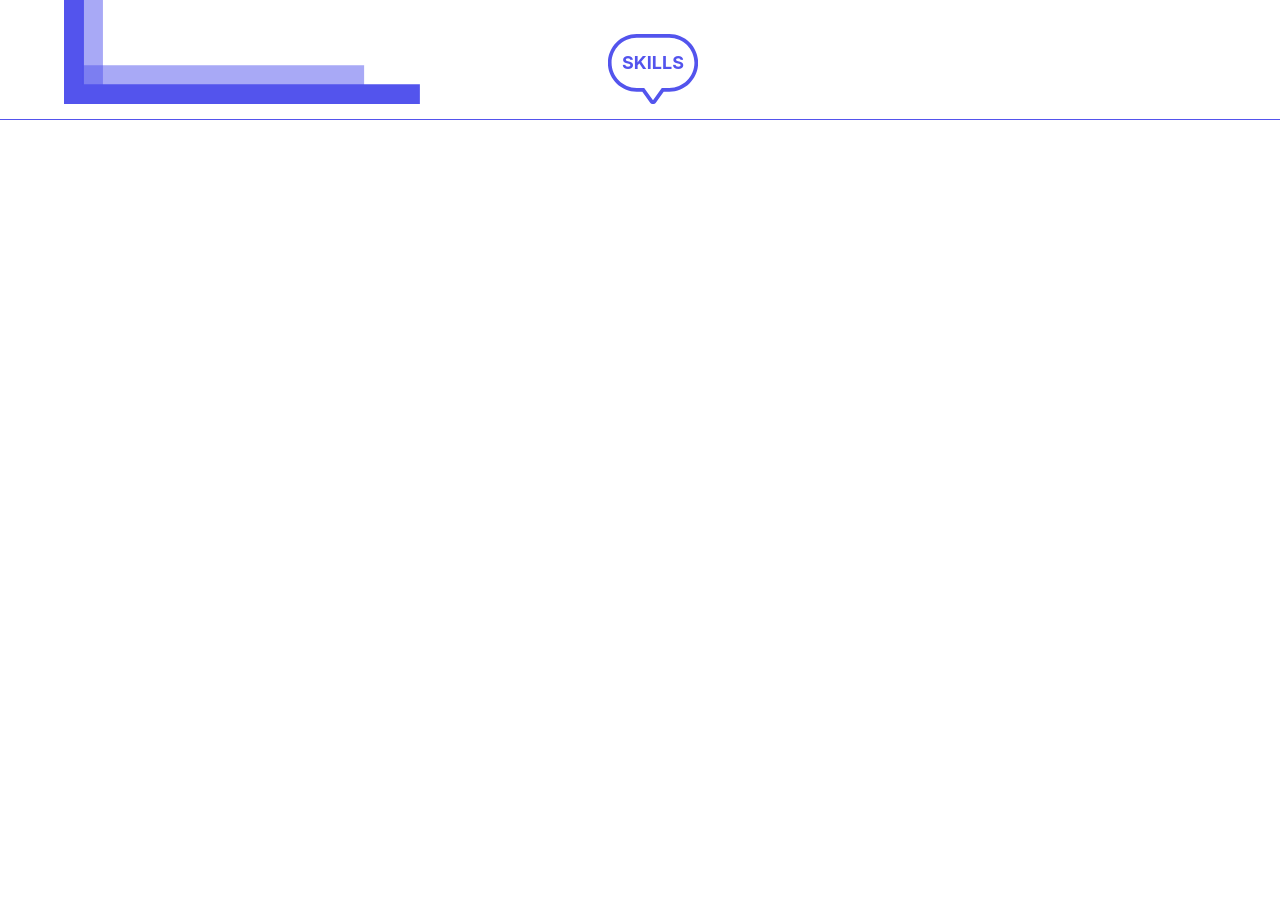
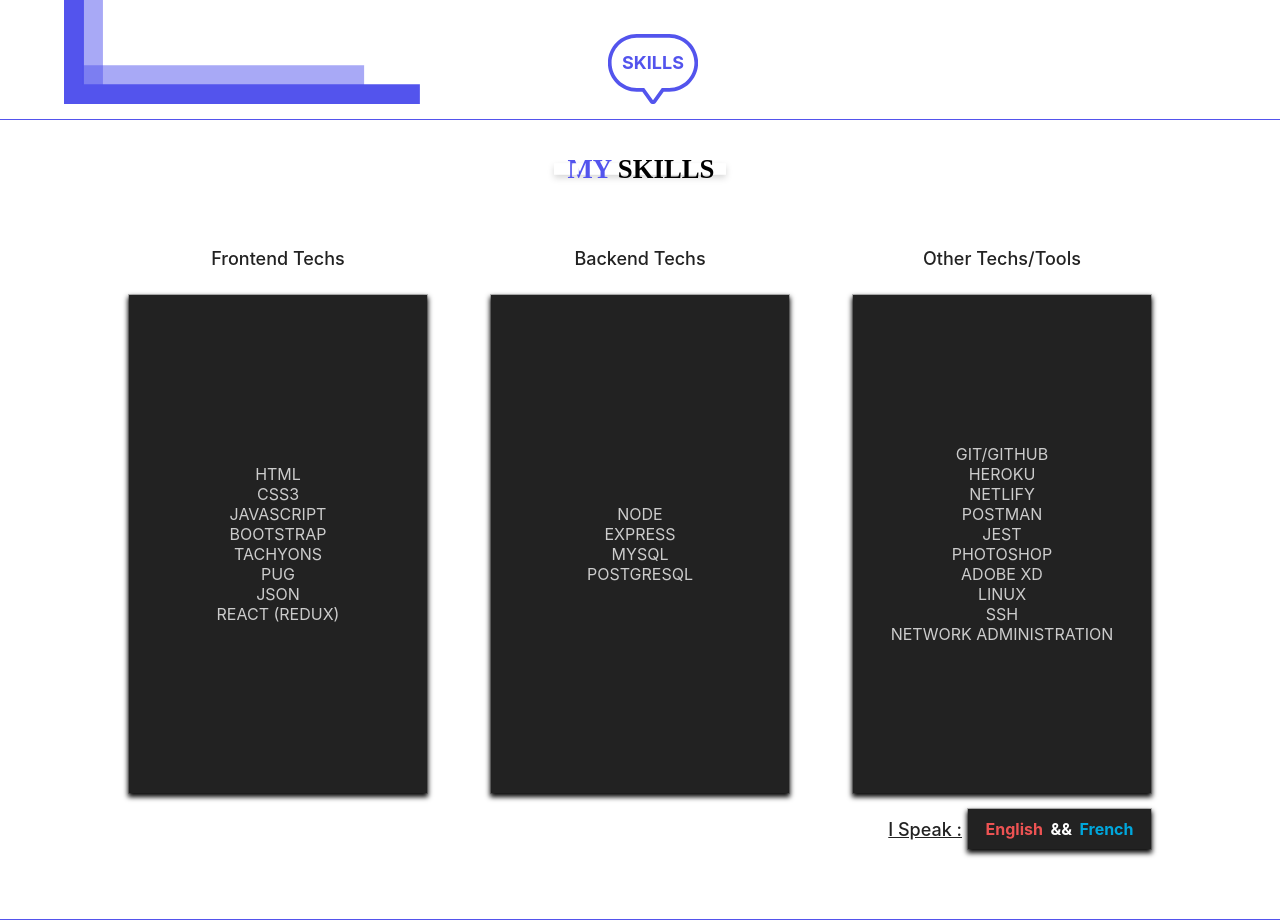
Before and after one commit to angeloDiepe/Portfolio, a React (Create React App) app: page / in a window 1280 px wide. Shown: the part 1480-2400 px from the top of the page. Before the commit the page ends 1600 px from the top, so only its background shows below. Built offline with nearby package versions, Linux system fonts and the light colour scheme.

Commit message:
finish layout of skills section

```diff
--- /dev/null
+++ b/src/components/SkillBox/SkillBox.css
@@ -0,0 +1,32 @@
+#skillbox-container{
+	text-align: center;
+}
+#skillbox-wrapper{
+	width: 100%;
+	max-width: 300px;
+	height: 250px;
+	background: #222222 0% 0% no-repeat padding-box;
+	box-shadow: 0px 3px 5px #000000FA;
+	border: 1px solid #22222240;
+	opacity: 1;
+	display: flex;
+	align-items: center;
+	justify-content: center;
+	margin:auto;
+}
+#skillbox-wrapper-1{
+	letter-spacing: 0;
+	color: #CCCCCC;
+	text-align: center;
+}
+#title-skillbox,#lang-title{
+	padding:25px 0;
+	font-size: 18px;
+	font-weight: 450;
+}
+@media only screen and (min-width: 768px) {
+	#skillbox-wrapper{
+		height: 500px;
+		width: 300px;
+	}
+}
--- /dev/null
+++ b/src/components/SkillBox/SkillBox.js
@@ -0,0 +1,15 @@
+import React from 'react'
+import './SkillBox.css';
+
+const SkillBox = (props) => {
+	return (
+		<div id="skillbox-container">
+			<div id="title-skillbox">{props.title}</div>
+			<div id="skillbox-wrapper-1">
+				<div id="skillbox-wrapper" dangerouslySetInnerHTML={{__html: props.skill}} ></div>
+			</div>
+		</div>
+	)
+}
+
+export default SkillBox
--- /dev/null
+++ b/src/components/Skills/Skills.css
@@ -0,0 +1,79 @@
+.skills-container{
+	height: auto;
+	width: 100%;
+	padding-bottom: 50px;
+	border-bottom: 1.5px solid #5354ed;
+	position: relative;
+	display: flex;
+	flex-direction: column;
+
+}
+.skills-wrapper{
+	width: 90%;
+	margin:auto;
+}
+#skills-title{
+	display: flex;
+	justify-content: center;
+	align-items: center;
+	padding: 30px 0;
+}
+#skills-image-title{
+	height: 38px;
+}
+#lang-skill{
+	display: flex;
+	width: 100%;
+	flex-direction: column;
+	justify-content: center;
+	align-items: center;
+}
+#lang-title{
+	text-decoration: underline;
+	margin-right: 5px;
+}
+#lang-skill-container{
+	height: auto;
+	padding:10px;
+	background: #222222 0% 0% no-repeat padding-box;
+	box-shadow: 0px 3px 5px #000000FA;
+	border: 1px solid #22222240;
+	opacity: 1;
+	display: flex;
+	align-items: center;
+	justify-content: center;
+	font-size: 16px;
+	font-weight: bold;
+	color: white;
+}
+#en,#fr{
+	margin:0 7.5px;
+}
+#en{
+	color: #ed5353;
+}
+#fr{
+	color: #00a7dc;
+}
+@media only screen and (min-width: 1000px) {
+	.skills-container{
+		height: 100vh;
+	}
+	.skills-wrapper-1{
+		width: 80%;
+		margin:auto;
+		min-width: 900px;
+		max-width: 1200px;
+	}
+	.skills-wrapper{
+		display: flex;
+		width: 100%;
+		margin:auto;
+		justify-content: space-between;
+	}
+	#lang-skill{
+		align-items: center;
+		flex-direction: row;
+		justify-content: flex-end;
+	}
+}
--- /dev/null
+++ b/src/components/Skills/Skills.js
@@ -0,0 +1,35 @@
+import React from 'react';
+import SkillBox from "../SkillBox/SkillBox.js";
+import skill from "../../assets/skill.svg";
+import "./Skills.css";
+
+const Skills = (props) => {
+	const skills = [
+		{title:"Frontend Techs",lang:'HTML <br/> CSS3 <br/> JAVASCRIPT <br/> BOOTSTRAP <br/> TACHYONS <br/> PUG <br/> JSON <br/> REACT (REDUX) <br/>'},
+		{title:"Backend Techs",lang:'NODE <br/> EXPRESS <br/> MYSQL <br/> POSTGRESQL <br/>'},
+		{title:"Other Techs/Tools",lang:'GIT/GITHUB <br/> HEROKU <br/> NETLIFY <br/> POSTMAN <br/> JEST <br/> PHOTOSHOP <br/> ADOBE XD <br/> LINUX <br/> SSH <br/> NETWORK ADMINISTRATION <br/>'}
+	]
+	return (
+		<div className="skills-container">
+			<span id="skills-title"><img src={skill} alt="skill's section title" id="skills-image-title"/></span>
+			<div className="skills-wrapper-1">
+				<div className="skills-wrapper">
+				{skills.map(skill=>
+					<SkillBox skill={skill.lang} title={skill.title}>
+					</SkillBox>)
+				}
+				</div>
+				<div id="lang-skill">
+					<span id="lang-title">I Speak :</span>
+					<div id="lang-skill-container">
+						<span id="en">English</span>
+						&&
+						<span id="fr">French</span>
+					</div>
+				</div>
+			</div>
+		</div>
+		)
+}
+
+export default Skills;
--- a/src/containers/App/App.js
+++ b/src/containers/App/App.js
@@ -2,6 +2,7 @@ import React from 'react';
 import Nav from '../../components/Nav/Nav.js'
 import Intro from '../../components/Intro/Intro.js'
 import About from '../../components/About/About.js'
+import Skills from '../../components/Skills/Skills.js'
 import './App.css';
 
 function App() {
@@ -10,6 +11,7 @@ function App() {
       <Nav/>
       <Intro/>
       <About/>
+      <Skills/>
     </div>
   );
 }
```
Also changed, not shown: src/assets/skill.svg (added).
